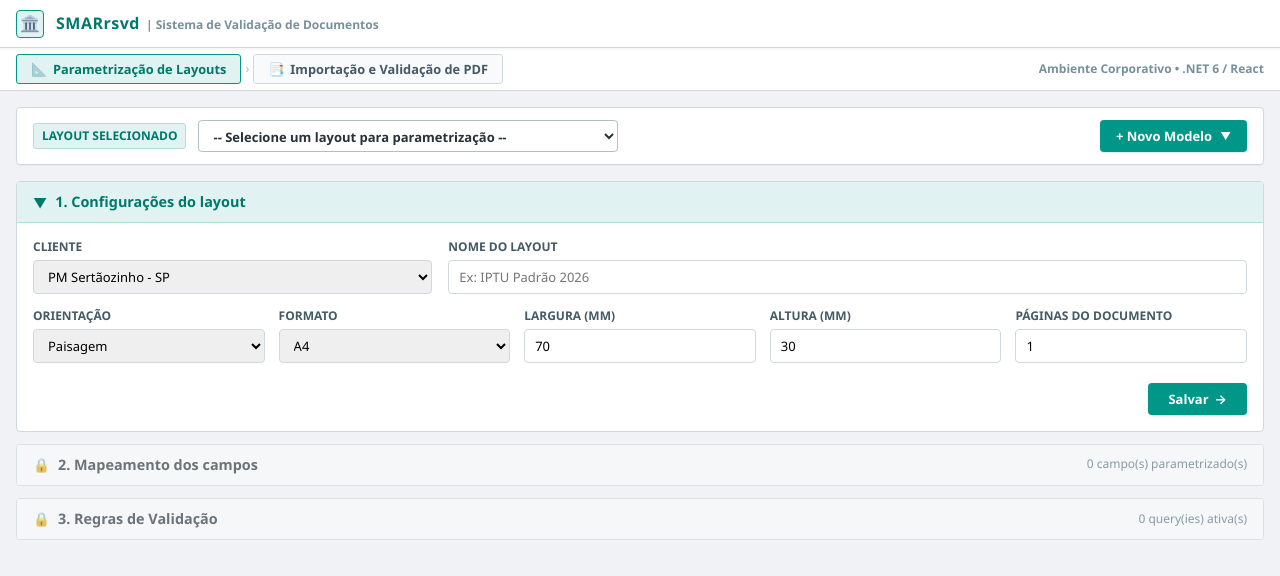
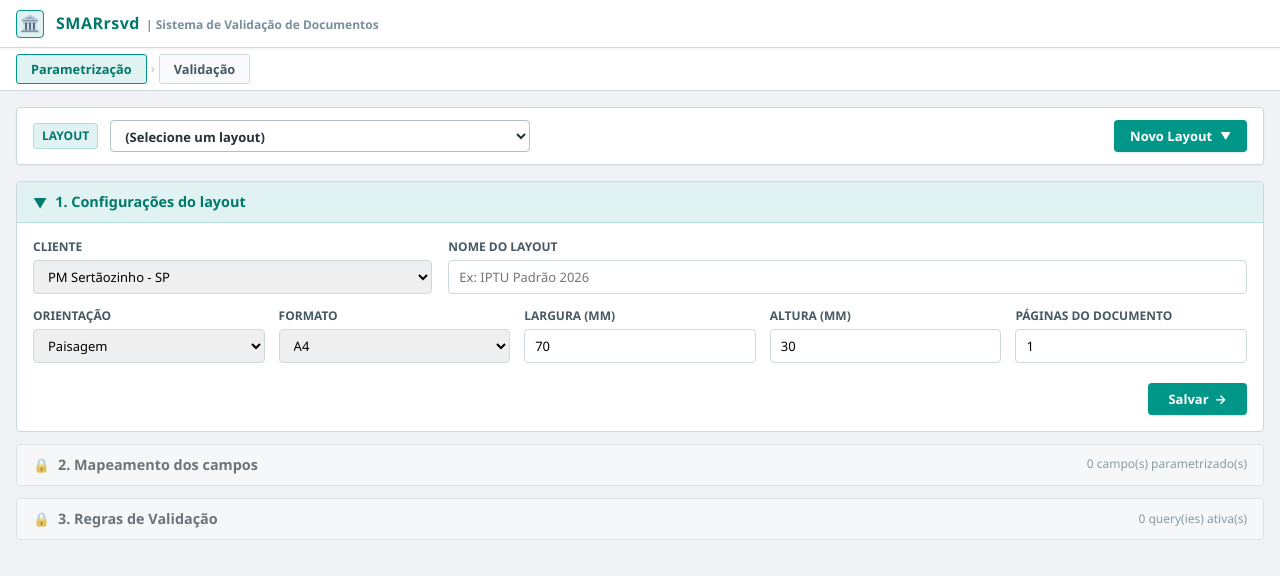
Before and after one commit to Norfion/SMARsvd, a React (Vite) app in the folder frontend/: page / in a window 1280 px wide. Shown: the top 576 px of the page. Built offline with nearby package versions, Linux system fonts and the light colour scheme.

Commit message:
Ajuste de identidade visual e textos

```diff
--- a/frontend/src/App.tsx
+++ b/frontend/src/App.tsx
@@ -123,8 +123,7 @@ export function App() {
               cursor: "pointer",
             }}
           >
-            <span>📐</span>
-            <span>Parametrização de Layouts</span>
+            <span>Parametrização</span>
           </button>
 
           <span style={{ color: "#b0bec5", fontSize: "0.8rem" }}>›</span>
@@ -149,19 +148,8 @@ export function App() {
               cursor: "pointer",
             }}
           >
-            <span>📑</span>
-            <span>Importação e Validação de PDF</span>
+            <span>Validação</span>
           </button>
-        </div>
-
-        <div
-          style={{
-            fontSize: "0.75rem",
-            color: "#78909c",
-            fontWeight: 600,
-          }}
-        >
-          Ambiente Corporativo • .NET 6 / React
         </div>
       </div>
 
--- a/frontend/src/pages/ParametrizacaoPage.tsx
+++ b/frontend/src/pages/ParametrizacaoPage.tsx
@@ -607,7 +607,7 @@ export function ParametrizacaoPage({
               border: "1px solid #b2dfdb",
             }}
           >
-            LAYOUT SELECIONADO
+            LAYOUT
           </span>
 
           <div style={{ flex: 1, maxWidth: "420px" }}>
@@ -628,7 +628,7 @@ export function ParametrizacaoPage({
               }}
             >
               <option value="" disabled>
-                -- Selecione um layout para parametrização --
+                (Selecione um layout)
               </option>
               {layoutsSalvos.map((layout) => (
                 <option key={layout.nomeModelo} value={layout.nomeModelo}>
@@ -661,7 +661,7 @@ export function ParametrizacaoPage({
             }}
           >
             <span>
-              {carregandoPdfModelo ? "Processando..." : "+ Novo Modelo"}
+              {carregandoPdfModelo ? "Processando..." : "Novo Layout"}
             </span>
             <span style={{ fontSize: "0.65rem" }}>▼</span>
           </button>
@@ -712,9 +712,10 @@ export function ParametrizacaoPage({
                   padding: "10px 14px",
                   background: "none",
                   border: "none",
+                  borderBottom: "1px solid #eceff1",
                   fontSize: "0.8rem",
                   fontWeight: 600,
-                  color: "#00796b",
+                  color: "#37474f",
                   cursor: "pointer",
                   display: "flex",
                   alignItems: "center",
@@ -787,7 +788,7 @@ export function ParametrizacaoPage({
                 border: "1px solid #b2dfdb",
               }}
             >
-              Gabarito: {nomeArquivoModelo}
+              Modelo: {nomeArquivoModelo}
             </span>
           )}
         </div>
@@ -1540,7 +1541,7 @@ export function ParametrizacaoPage({
                           color: ehIdentificador ? "#6a1b9a" : "#455a64",
                         }}
                       >
-                        Identificador de Início:
+                        Identificador de página
                       </span>
                       <button
                         type="button"
@@ -1597,7 +1598,7 @@ export function ParametrizacaoPage({
                           type="text"
                           value={textoEsperado}
                           onChange={(e) => setTextoEsperado(e.target.value)}
-                          placeholder="Ex: PREFEITURA MUNICIPAL"
+                          placeholder="Ex: PARA USO DOS CORREIOS"
                           style={{
                             width: "100%",
                             padding: "5px 8px",
@@ -1911,7 +1912,7 @@ export function ParametrizacaoPage({
                   type="text"
                   value={nomeQuery}
                   onChange={(e) => setNomeQuery(e.target.value)}
-                  placeholder="Ex: Buscar dados cadastrais do carnê"
+                  placeholder="Ex: Nome do contribuinte"
                   style={{
                     width: "100%",
                     padding: "6px 10px",
--- a/frontend/src/pages/ValidacaoPage.tsx
+++ b/frontend/src/pages/ValidacaoPage.tsx
@@ -98,11 +98,8 @@ export function ValidacaoPage({ layoutsDisponiveis }: ValidacaoPageProps) {
               margin: 0,
             }}
           >
-            Auditoria e Validação de Lote de Carnês
+            Validação de lotes de documentos
           </h2>
-          <span style={{ fontSize: "0.75rem", color: "#78909c" }}>
-            Confronto automatizado entre regiões do PDF e banco SQL Server
-          </span>
         </div>
 
         {/* Barra de Botões Quadrados em Teal (Toolbar das Imagens 2 e 3) */}
@@ -197,7 +194,7 @@ export function ValidacaoPage({ layoutsDisponiveis }: ValidacaoPageProps) {
                   textTransform: "uppercase",
                 }}
               >
-                Layout / Gabarito Aplicável *
+                Layout
               </label>
               <select
                 id="select-layout-aplicado"
@@ -233,7 +230,7 @@ export function ValidacaoPage({ layoutsDisponiveis }: ValidacaoPageProps) {
                   textTransform: "uppercase",
                 }}
               >
-                Arquivo PDF de Carnês *
+                Arquivo para validação
               </span>
 
               <input
@@ -296,7 +293,7 @@ export function ValidacaoPage({ layoutsDisponiveis }: ValidacaoPageProps) {
                     fontWeight: 700,
                   }}
                 >
-                  Procurar
+                  Importar
                 </span>
               </label>
             </div>
@@ -318,7 +315,7 @@ export function ValidacaoPage({ layoutsDisponiveis }: ValidacaoPageProps) {
                 boxShadow: "0 1px 2px rgba(0,0,0,0.1)",
               }}
             >
-              {processando ? "Auditando..." : "Validar Lote"}
+              {processando ? "Validando..." : "Validar"}
             </button>
           </div>
         </div>
```
